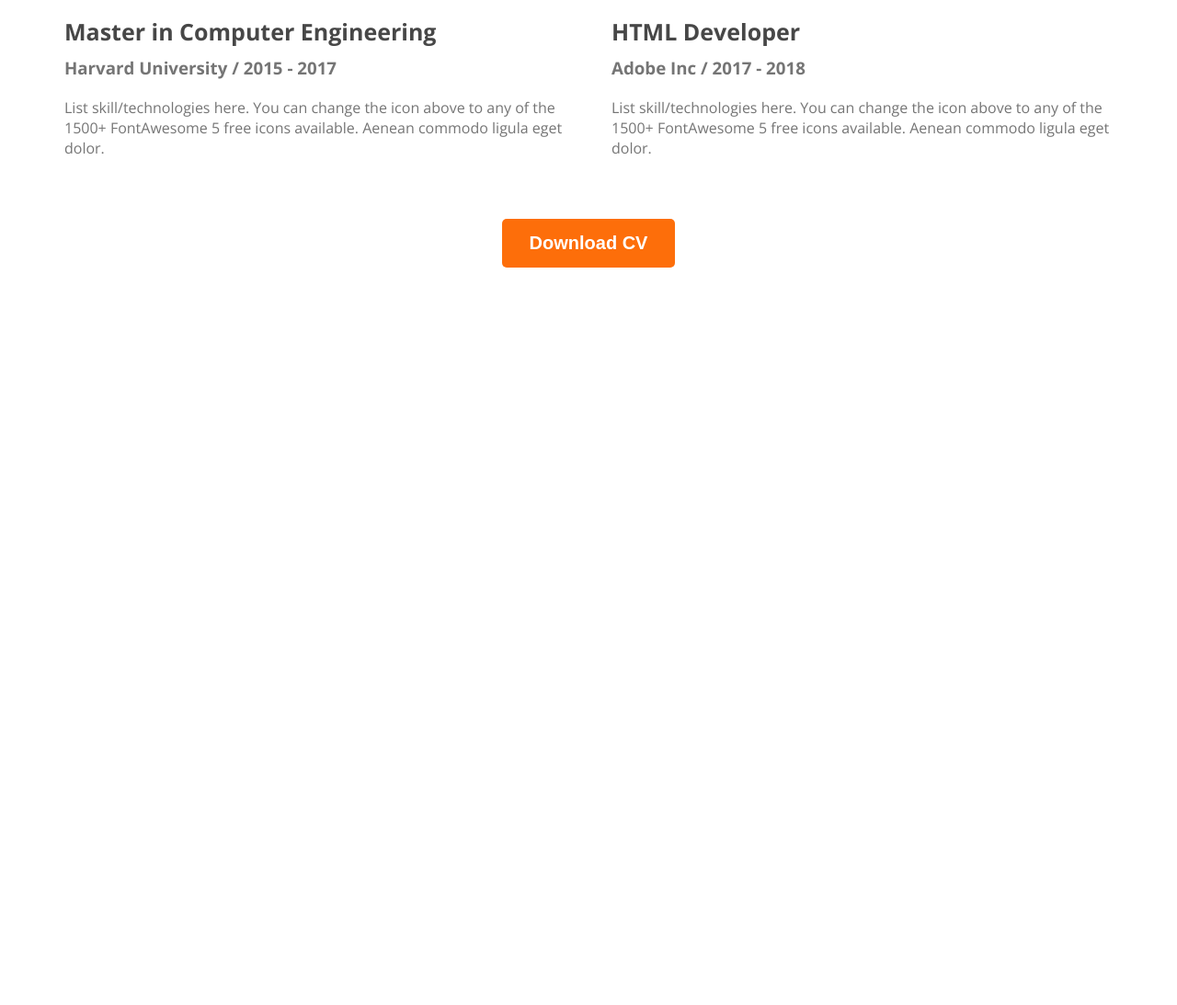
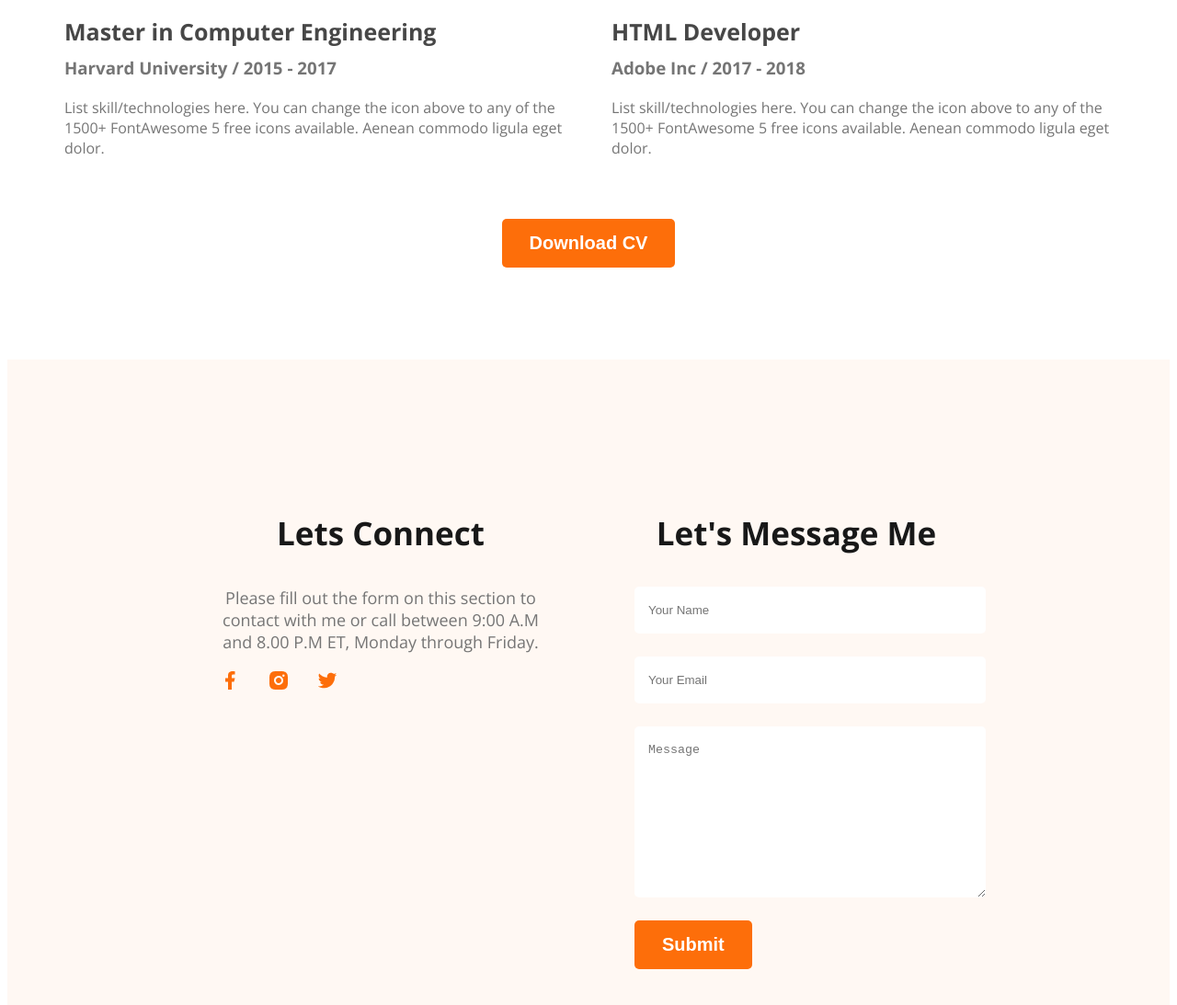
Before and after one commit to mmshafiqul/my-portfolio-of-wd, a plain HTML site: page index.html in a window 1280 px wide. Shown: the part 2901-3994 px from the top of the page at 92% size. Before the commit the page ends 3200 px from the top, so only its background shows below. Drawn offline with nearby package versions, Linux system fonts and the light colour scheme.

Commit message:
finished footer contact form

```diff
--- a/Styles/portfolio.css
+++ b/Styles/portfolio.css
@@ -167,15 +167,49 @@ main section {
     font-weight: 700;
     margin-bottom: 10px;
 }
-.resume-item-institute{
+
+.resume-item-institute {
     margin-top: 0px;
     margin-bottom: 20px;
 }
+
 .resume-item-institute,
 .resume-item-description {
     color: #757575;
 }
-.download-cv{
+
+.download-cv {
     text-align: center;
     margin-top: 50px;
 }
+
+/* footer style  */
+footer {
+    display: flex;
+    gap: 100px;
+    background: #FFF8F3;
+    margin-top: 100px;
+    padding: 130px 230px 130px 230px;
+
+}
+
+.footer-column {
+    width: 50%;
+}
+.social-links a{
+    margin-right: 25px;
+
+}
+
+.contact input[type="text"],
+.contact input[type="email"],
+textarea {
+    display: block;
+    margin-bottom: 25px;
+    padding: 18px 15px;
+    color: #757575;
+    border-radius: 5px;
+    background: #FFF;
+    border: 0;
+    width: 100%;
+}
--- a/index.html
+++ b/index.html
@@ -165,12 +165,29 @@
             </div>
 
         </section>
-
+        <!-- resume section end -->
 
 
     </main>
     <footer>
-
+        <div class="footer-column">
+            <h3 class="section-title">Lets Connect</h3>
+            <p class="section-description">Please fill out the form on this section to contact with me or call between 9:00 A.M and 8.00 P.M ET, Monday through Friday.</p>
+            <div class="social-links">
+                <a href="facebook.com"><img src="images/icons/facebook.png" alt=""></a>
+                <a href="instagram.com"><img src="images/icons/insta.png" alt=""></a>
+                <a href="twitter.com"><img src="images/icons/twitter.png" alt=""></a>
+            </div>
+        </div>
+        <div class="footer-column">
+            <h3 class="section-title">Let's Message Me</h3>
+            <form class="contact" action="">
+                <input type="text" placeholder="Your Name">
+                <input type="email" name="" placeholder="Your Email" id="">
+                <textarea name="" placeholder="Message" id="" cols="30" rows="10"></textarea>
+                <input class="btn-primary" type="submit" value="Submit">
+            </form>
+        </div>
     </footer>
 
 </body>
```
